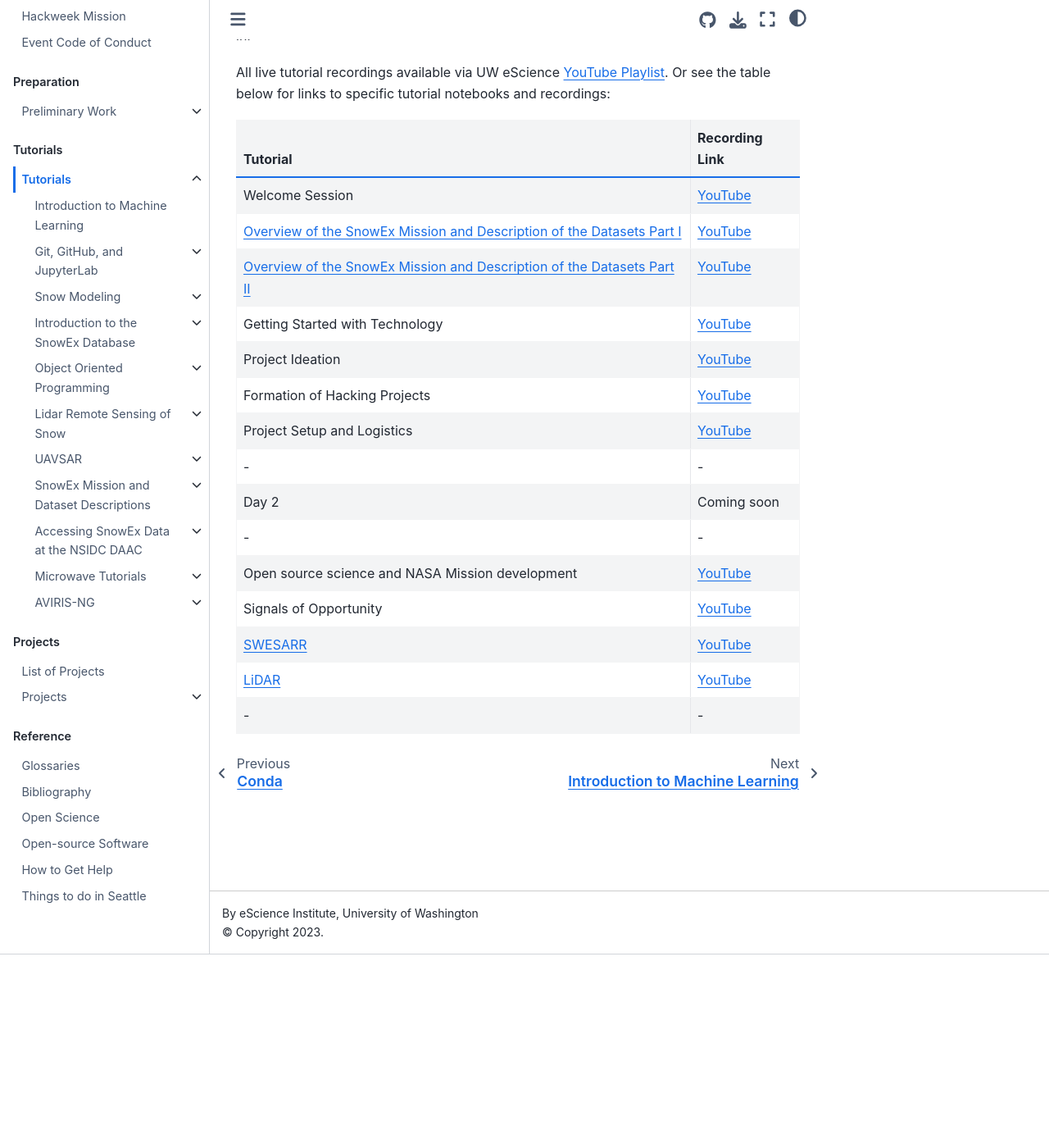
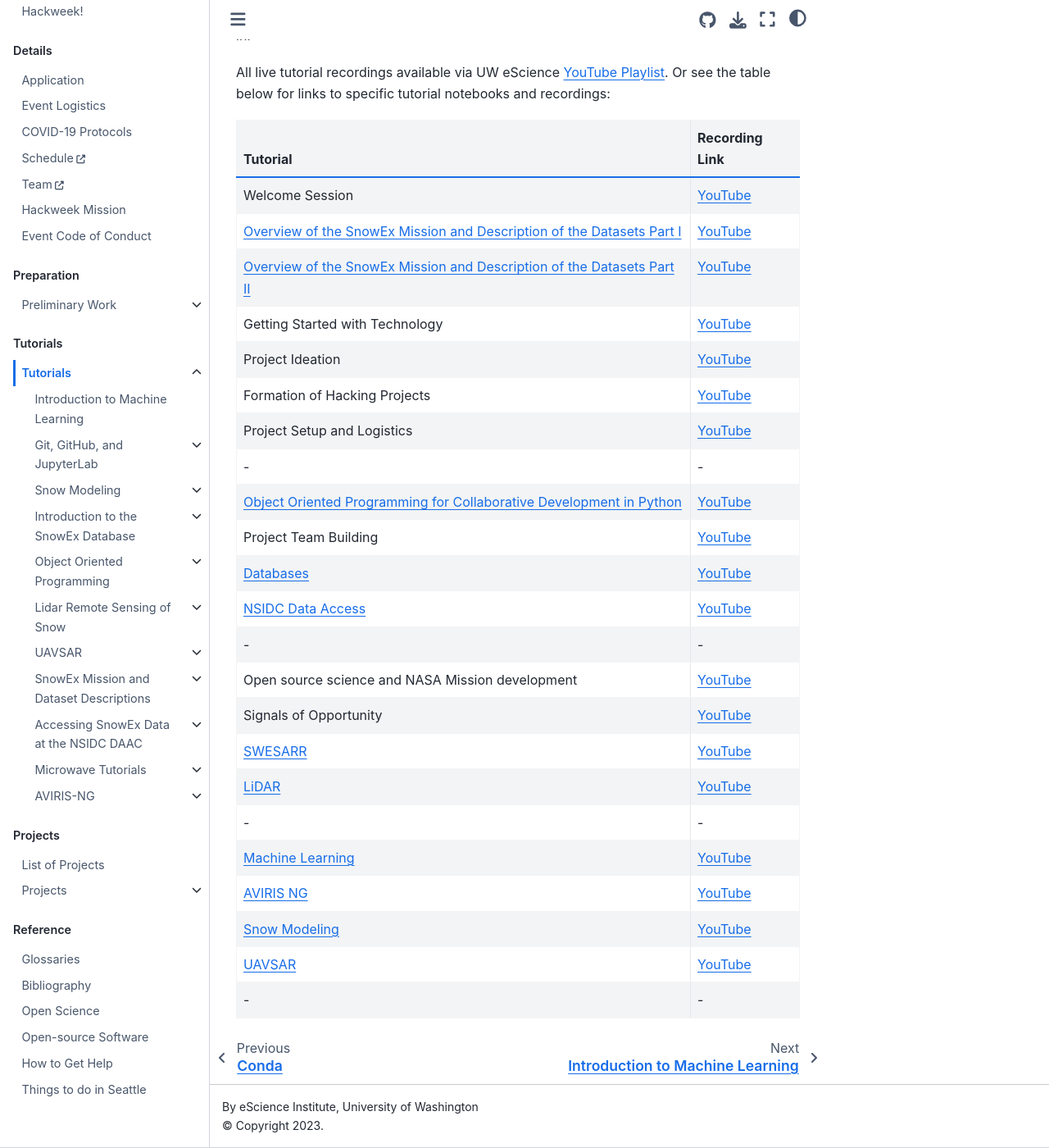
Before and after one commit to snowex-hackweek/website-2022, a Jupyter Book: the page built from book/tutorials/index.md, in a window 1280 px wide and 1400 px high, scrolled down 237 px. Shown: the whole window at 82% size. Built offline with Jupyter Book 1.0.4 settings and Sphinx 7.4.7 and the Sphinx Book theme 1.1.4, drawn with Linux system fonts in a browser that asks for light colours; pages that are not in the unit, such as notebooks, are missing from menus.

Commit message:
Videos Day 2 and 4

```diff
--- a/book/tutorials/index.md
+++ b/book/tutorials/index.md
@@ -21,10 +21,18 @@ All live tutorial recordings available via UW eScience [YouTube Playlist](https:
 | Formation of Hacking Projects | [YouTube](https://www.youtube.com/watch?v=LTqdP3UNjf4) |
 | Project Setup and Logistics | [YouTube](https://www.youtube.com/watch?v=BKtZox0NhEM) |
 | - | - |
-| Day 2 | Coming soon |
+| [Object Oriented Programming for Collaborative Development in Python](./OOP/index.md) | [YouTube](https://youtu.be/OBd68n8H1Iw) |
+| Project Team Building | [YouTube](https://youtu.be/i2LwexVwcf8) |
+| [Databases](./database/index.md) | [YouTube](https://youtu.be/meWHEi0eA_o) |
+| [NSIDC Data Access](./nsidc-data-access/index.md) | [YouTube](https://youtu.be/iJeHInWmYSc) |
 | - | - |
 | Open source science and NASA Mission development | [YouTube](https://youtu.be/Ij_pl-Z24LQ) |
 | Signals of Opportunity | [YouTube](https://youtu.be/Wr36s0kDB50) |
 | [SWESARR](./microwave/swesarr/swesarr_tut.ipynb) | [YouTube](https://youtu.be/d7S0fUVfzjw) |
 | [LiDAR](./lidar/index.md) | [YouTube](https://youtu.be/yf06lfL4qZo) |
 | - | - |
+| [Machine Learning](./machine_learning/Machine_Learning_Tutorial.ipynb)| [YouTube](https://youtu.be/IQvV-tPQM-w) |
+| [AVIRIS NG](./aviris-ng/index.md)| [YouTube](https://youtu.be/-9msRToAXNE) |
+| [Snow Modeling](./modeling/index.md)| [YouTube](https://youtu.be/AtF-7LdW2es) |
+| [UAVSAR](./uavsar/index.md)| [YouTube](https://youtu.be/SOM4HbZW3B4) |
+| - | - |
```
Also changed, not shown: book/schedule.yaml (+38 -14 lines).
